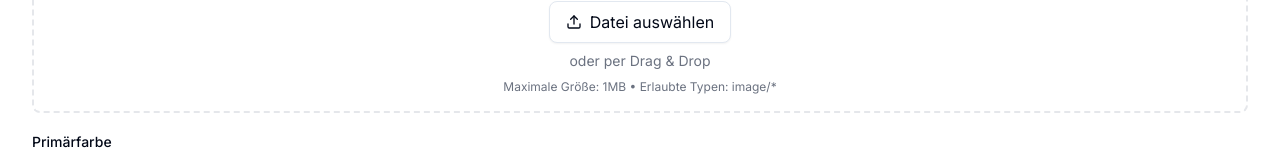
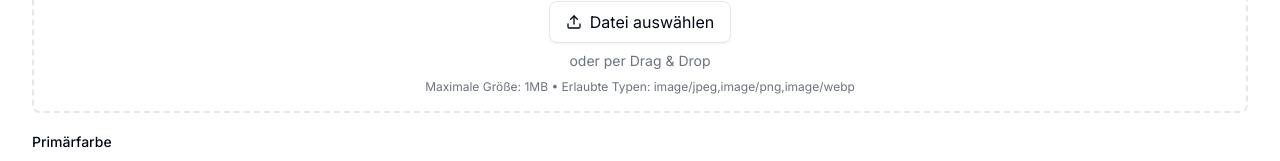
Before and after one commit to iamsaad82/dialogengine, a Next.js app: page /admin/templates/1/branding in a window 1280 px wide. Shown: the part 1358-1519 px from the top of the page. Built offline with nearby package versions, Linux system fonts and the light colour scheme; no server answers; the database is empty.

Commit message:
fix: Verbessere MIME-Type Validierung und Debug-Logging in Uploader-Komponenten

```diff
--- a/src/components/ui/upload/image-uploader.tsx
+++ b/src/components/ui/upload/image-uploader.tsx
@@ -11,6 +11,7 @@ export interface ImageUploaderProps {
   label: string
   value: string
   onChange: (url: string) => void
+  accept?: string
   aspectRatio?: 'square' | 'landscape' | 'portrait'
   maxSize?: number // in MB
   className?: string
@@ -21,6 +22,7 @@ export function ImageUploader({
   label,
   value,
   onChange,
+  accept = 'image/jpeg,image/png,image/webp',
   aspectRatio = 'landscape',
   maxSize = 2,
   className
@@ -91,7 +93,7 @@ export function ImageUploader({
     <BaseUploader
       id={id}
       label={label}
-      accept="image/*"
+      accept={accept}
       maxSize={maxSize}
       multiple={false}
       onUpload={handleUpload}
```
